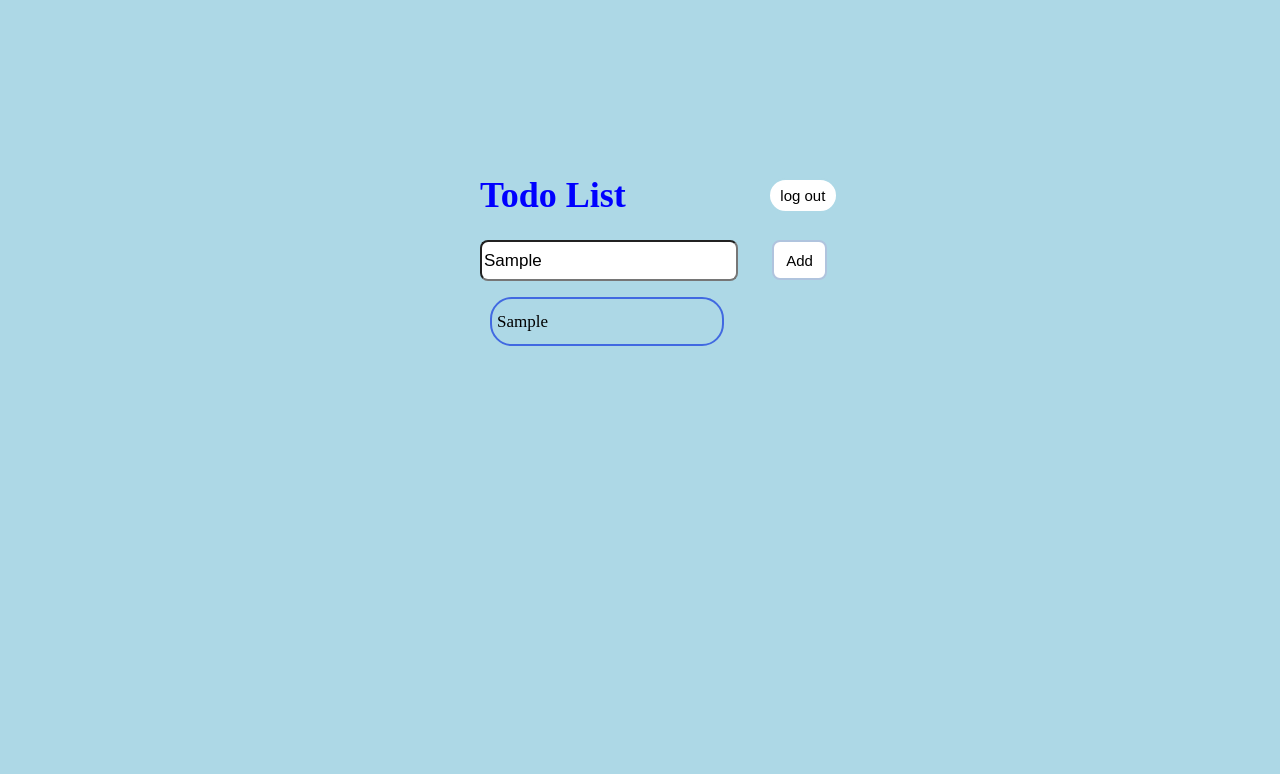
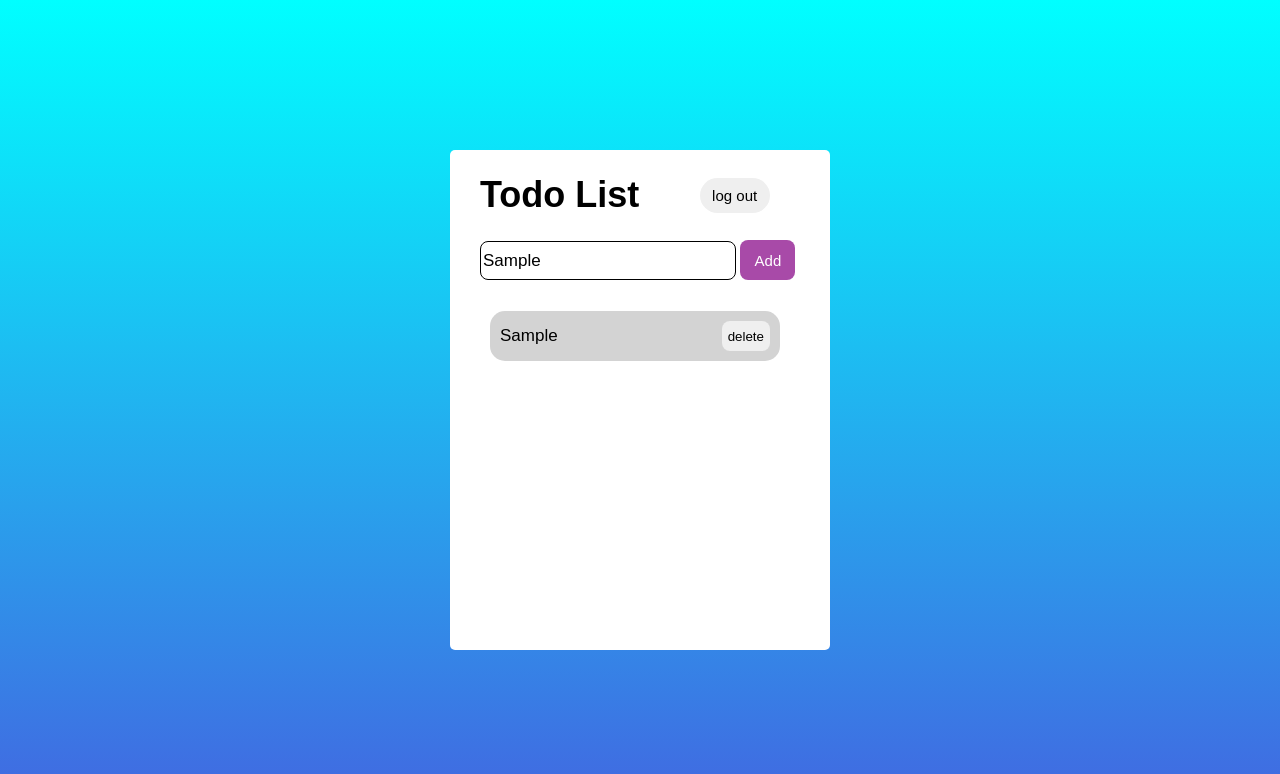
Before and after one commit to zauraiz786/todoApp, a plain HTML site: page home/home.html in a window 1280 px wide. Both pictures are taken after typing "Sample" into the empty fields and a click on the button "Add". Drawn offline with Linux system fonts and the light colour scheme; no server answers.

Commit message:
almost complete

```diff
--- a/home/home.css
+++ b/home/home.css
@@ -1,5 +1,5 @@
 body {
-  background-color: lightblue;
+  background-image: linear-gradient(cyan, royalblue);
   background-size: cover;
   display: flex;
   align-items: center;
@@ -8,19 +8,22 @@ body {
   margin: 0;
 }
 #main {
+  font-family: Arial, Helvetica, sans-serif;
   height: 500px;
   width: 380px;
-  border-radius: 20px;
-  background: transparent;
+  border-radius: 5px;
+  background-color: #fff;
+  /* border: 2px solid black; */
+  /* overflow:hidden; */
+  /* background: transparent; */
 }
 .head {
   display: flex;
-  width: 500px;
+  width: 350px;
   justify-content: space-between;
   align-items: center;
 }
 .head h1 {
-  color: blue;
   font-size: 36px;
 }
 .head button {
@@ -28,13 +31,12 @@ body {
   width: 70px;
   font-size: 15px;
   outline: none;
-  border: 2px solid lightblue;
-  background-color: #fff;
   border-radius: 33px;
+  border: none;
   cursor: pointer;
 }
 .head button:hover {
-  background-color: lightcyan;
+  background-color: rgb(232, 231, 231);
 }
 div > div {
   padding-left: 30px;
@@ -43,6 +45,7 @@ div > div {
   height: 35px;
   width: 250px;
   outline: none;
+  border: 1px solid;
   border-radius: 8px;
 }
 .align::placeholder {
@@ -52,27 +55,44 @@ div > div {
   font-size: 17px;
 }
 .add {
-  margin-left: 30px;
   height: 40px;
   width: 55px;
   font-size: 15px;
   cursor: pointer;
   outline: none;
-  border: 2px solid lightsteelblue;
+  border: none;
   border-radius: 8px;
-  background-color: #fff;
+  background-color: rgba(160, 57, 160, 0.908);
+  color: #fff;
+
 }
 .add:hover {
-  background-color: lightcyan;
+  background-color: purple;
+}
+#ul{
+  position: relative;
+  height: 350px;
+  overflow-y: scroll;
 }
 #ul li{
   display: flex;
   align-items: center;
   margin: 15px 0;
-  height: 35px;
-  width: 220px;
-  border: 2px solid royalblue;
-  padding: 5px;
-  border-radius: 22px;
+  height: auto;
+  width: 270px;
+  padding: 10px;
+  border-radius: 15px;
   font-size: 17px;
+  background-color: lightgray;
+  justify-content: space-between;
 }
+.delete{
+  height: 30px;
+  border: none;
+  border-radius: 8px;
+  cursor: pointer;
+}
+.delete:hover{
+  color: #fff;
+  background-color: red;
+}
--- a/home/home.js
+++ b/home/home.js
@@ -29,8 +29,7 @@ button.addEventListener('click', () => {
 add.addEventListener('click', () => {
   let li = document.createElement('li');
   li.classList.add('font');
-  let t = document.createTextNode(input.value);
-  li.prepend(t)
+  li.innerHTML += input.value + '<button class="delete">delete</button>';
   if (input.value === '') alert('Please enter text')
   else ul.prepend(li);
 })
@@ -48,20 +47,19 @@ form.addEventListener('submit', async (event) => {
   }
 })
 
-//render data
-// let arr = [];
-// async function renderTodo() {
-//   const querySnapshot = await getDocs(collection(db, "todos"));
-//   querySnapshot.forEach((doc) => {
-//     arr.push(doc.data());
-//   });
-//   console.log(arr);
-//   arr.map((item) => {
-//     let li = document.createElement('li');
-//     li.classList.add('font');
-//     let t = document.createTextNode(item.title);
-//     li.prepend(t)
-//     ul.prepend(li);
-//   })
-// }
-// renderTodo()
+// render data
+let arr = [];
+async function renderTodo() {
+  const querySnapshot = await getDocs(collection(db, "todos"));
+  querySnapshot.forEach((doc) => {
+    arr.push(doc.data());
+  });
+  console.log(arr);
+  arr.map((item) => {
+    let li = document.createElement('li');
+    li.classList.add('font');
+    li.innerHTML += item.title + '<button class="delete">delete</button>';
+    ul.prepend(li);
+  })
+}
+renderTodo()
```
Also changed, not shown: home/home.html (+2 -2 lines).
